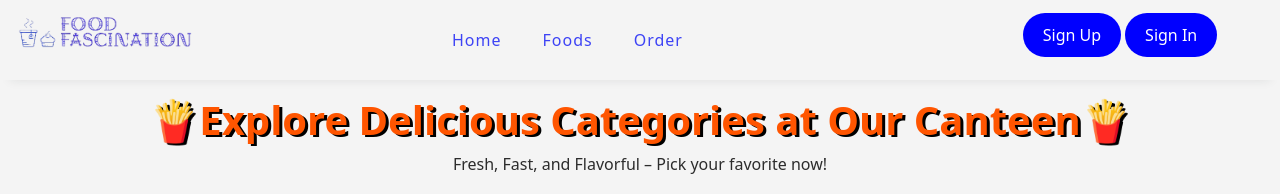
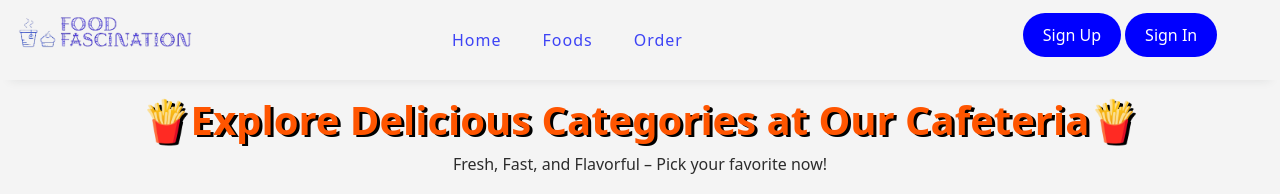
Before and after one commit to taniakk/FoodFrontend, a React (Vite) app: page / in a window 1280 px wide. Shown: the top 194 px of the page. Built offline with nearby package versions, Linux system fonts and the light colour scheme; no server answers.

Commit message:
Update newFood.jsx

```diff
--- a/src/pages/userPanel/NewFood/newFood.jsx
+++ b/src/pages/userPanel/NewFood/newFood.jsx
@@ -31,7 +31,7 @@ function NewFood() {
   return (
     <div className="newFoodContainer">
       <div className="newFoodHeader">
-        <h1 className="tagline">🍟Explore Delicious Categories at Our Canteen🍟</h1>
+        <h1 className="tagline">🍟Explore Delicious Categories at Our Cafeteria🍟</h1>
         <p className="subTagline">Fresh, Fast, and Flavorful – Pick your favorite now!</p>
       </div>
 
```
